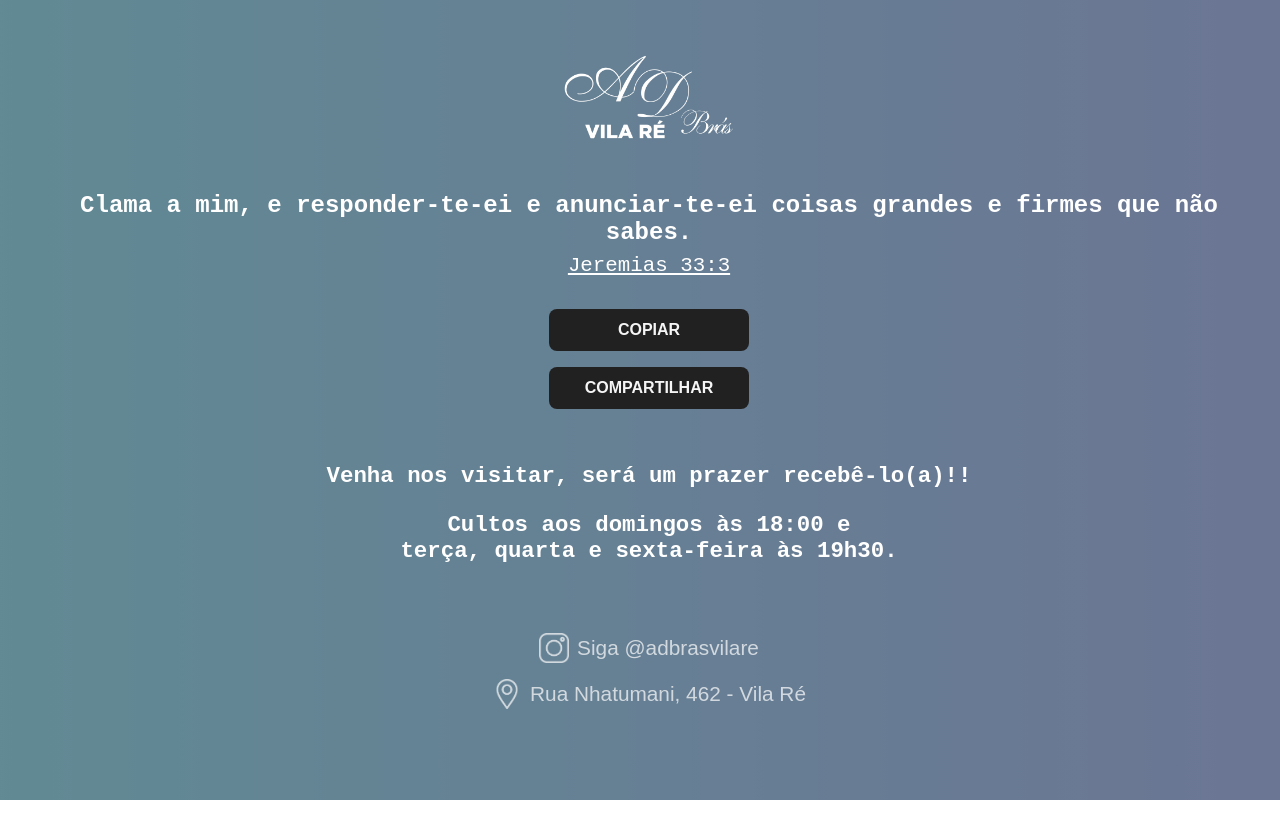
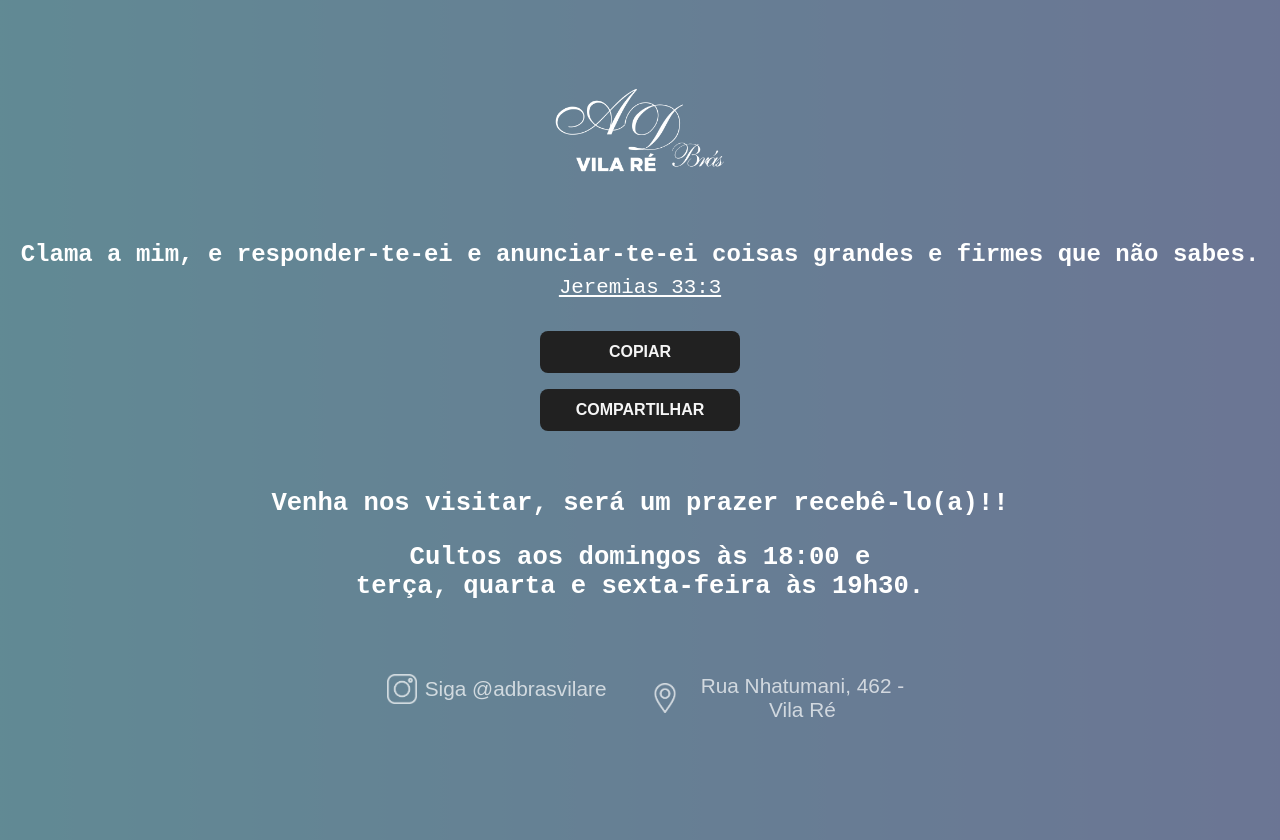
Before and after one commit to leonardo24sv10/versiculo, a plain HTML site: page index.html in a window 1280 px wide. Before the commit the page ends 800 px from the top, so only its background shows below. Drawn offline with Linux system fonts and the light colour scheme.

Commit message:
modificado

```diff
--- a/css/style.css
+++ b/css/style.css
@@ -1,42 +1,41 @@
 body {
-
     font-family: 'Courier New', Courier, monospace;
     background: linear-gradient(to right, #013e83, #18aaff);
     color: #ffffff;
     text-align: center;
-    margin: auto;
+    margin: 0; /* Remove margens padrão do body */
     height: auto;
 }
+
 .container {
-
     display: flex;
     flex-direction: column;
     justify-content: center;
     align-items: center;
-    height: 100vh;
-    padding-left: 20px;
-    padding-right: 2px;
+    min-height: 100vh; /* Use min-height para garantir que o container tenha pelo menos a altura da viewport */
+    padding: 20px; /* Ajuste o padding conforme necessário */
     background-color: rgba(122, 122, 122, 0.801); /* Fundo translúcido */
 }
+
 .verse {
     font-size: 1.5rem;
     margin-bottom: 0.5rem;
     font-weight: 700;
-    margin-left: 1rem;
-    margin-right: 1rem;
+}
 
-}
 .reference {
     font-size: 1.3rem;
     text-decoration: underline;
     margin-bottom: 2rem;
 }
+
 .buttons {
     display: flex;
     flex-direction: column;
     gap: 1rem;
     align-items: center;
 }
+
 button {
     padding: 0.75rem 1.5rem;
     font-size: 1rem;
@@ -47,77 +46,61 @@ button {
     background: #212121;
     color: #f5f5f5;
     width: 200px;
-    transition: all 0.3s ease;
+    transition: background-color 0.3s ease; /* Ajuste para especificar a propriedade a ser animada */
 }
-#copy {
-    background-color: #212121;
-}
-#copy:hover {
+
+button:hover {
     background-color: #333333;
 }
-#share {
-    background-color: #212121;
-}
-#share:hover {
-    background-color: #333333;
-}
-#reflection {
-    background-color: #212121;
-}
-#reflection:hover {
-    background-color: #333333;
-}
+
 .logo {
-    width: 100%; /* Ajusta a largura para ocupar 100% do contêiner pai */
-    max-width: 200px; /* Define uma largura máxima para a imagem */
-    height: auto; /* Mantém a proporção da imagem */
+    width: 100%;
+    max-width: 200px;
+    height: auto;
     margin-bottom: 20px;
     display: block;
     margin-left: auto;
     margin-right: auto;
 }
-  h1{
+
+h1, p {
     font-family: 'Courier New', Courier, monospace;
-    font-size: 1.6rem;
-  }
-  p{
-    font-family: 'Courier New', Courier, monospace;
-    font-size: 1.4rem;
+    font-size: 1.6rem; /* Ajuste para manter consistência com o tamanho do h1 */
     margin-left: 1rem;
     margin-right: 1rem;
     font-weight: 600;
+}
 
-  }
-
-  .church-info {
-    text-align: center; /* Centraliza todo o conteúdo do footer */
+.church-info {
+    text-align: center;
+    margin-top: 1rem; /* Adicione um espaçamento superior para separar dos outros elementos */
 }
 
 .church-info ul {
-    list-style-type: none; /* Remove os marcadores da lista */
-    padding: 0; /* Remove o espaçamento interno da lista */
-    display: inline-block; /* Torna a lista um flex container */
-    justify-content: center; /* Centraliza os itens horizontalmente */
-    flex-wrap: wrap; /* Permite que os itens quebrem para a próxima linha se necessário */
+    list-style-type: none;
+    padding: 0;
+    display: flex;
+    justify-content: center;
+    flex-wrap: wrap;
 }
 
 .church-info ul li {
-    text-align: center; /* Centraliza o texto dentro de cada item da lista */
-    margin: 10px; /* Espaçamento entre os itens da lista */
-    flex: 1; /* Para distribuir igualmente os itens ao longo do eixo principal (vertical neste caso) */
+    text-align: center;
+    margin: 10px;
+    flex: 1;
 }
 
 .church-info ul li a {
-    display: inline-flex; /* Transforma o link em flex container para alinhar itens lado a lado */
-    align-items: center; /* Alinha itens verticalmente ao centro */
-    text-decoration: none; /* Remove sublinhado do link */
-    color: #ffffff; /* Cor do texto */
+    display: inline-flex;
+    align-items: center;
+    text-decoration: none;
+    color: #ffffff;
     font-family: Arial, Helvetica, sans-serif;
 }
 
 .church-info ul li a img {
     width: 30px;
-    max-width: 100%; /* Garante que a imagem não ultrapasse o tamanho do contêiner pai */
-    height: auto; /* Mantém a proporção da imagem */
-    margin-right: 8px; /* Espaçamento entre a imagem e o texto */
+    max-width: 100%;
+    height: auto;
+    margin-right: 8px;
 }
--- a/index.html
+++ b/index.html
@@ -5,7 +5,7 @@
     <meta name="viewport" content="width=device-width, initial-scale=1.0">
     <title>Versículo do dia</title>
     <link href="https://fonts.googleapis.com/css2?family=Roboto:wght@400;700&display=swap" rel="stylesheet">
-    <link rel="stylesheet" href="/css/style.css">
+    <link rel="stylesheet" href="/css/style.css"> <!-- Corrigir o caminho do CSS se necessário -->
 </head>
 <body>
 
@@ -14,7 +14,8 @@
     <img src="LOGO-.png" alt="IPR Logo" class="logo" id="churchLogo">
     <!-- Parte que deve ser personalizada -->
     <div class="church-info" style="margin-bottom: 2rem; font-size: 1.6rem; text-align: center; color: #ffffff;">
-        <!-- Adicione abaixo o nome da sua igreja -->
+        <!-- Nome da sua igreja -->
+
     </div>
 
     <div class="verse" id="verse">Carregando versículo...</div>
@@ -25,21 +26,19 @@
     </div>
 
     <footer class="cultos" style="margin-top: 2rem; font-size: 1rem; text-align: center; color: #ffffff;">
-        	<!-- Adicione abaixo o nome da sua igreja -->
-
+        <!-- Nome da sua igreja -->
         <p> Venha nos visitar, será um prazer recebê-lo(a)!!</p>
-            <p>Cultos aos domingos às 18:00 e <br>terça, quarta e sexta-feira às 19h30.<br>
-          </p>
-
+        <p>Cultos aos domingos às 18:00 e <br>terça, quarta e sexta-feira às 19h30.</p>
     </footer>
 
     <footer class="church-info" style="margin-top: 1rem; font-size: 1.3rem; text-align: center; color: #ffffff; opacity: 0.7;">
-            <!-- Adicione abaixo o endereço da sua igreja -->
+        <!-- Endereço da sua igreja -->
         <ul>
             <li><a href="https://www.instagram.com/adbrasvilare/" target="_blank"><img src="instagram.png" alt="Instagram"/>Siga @adbrasvilare</a></li>
             <li><a href="https://www.google.com/maps/dir//R.+Nhatumani,+462+-+Vila+Ré,+São+Paulo+-+SP,+03663-000/@-23.5261199,-46.5830362,12z/data=!4m8!4m7!1m0!1m5!1m1!1s0x94ce60b9481edfdf:0xdf22d27017001a91!2m2!1d-46.5007041!2d-23.5261349?entry=ttu" target="_blank"><img src="maps.png" alt="Instagram"/>Rua Nhatumani, 462 - Vila Ré</a></li>
         </ul>
     </footer>
+
 </div>
 
     <script>
```
Lines whose indentation alone changed are shown as unchanged.
